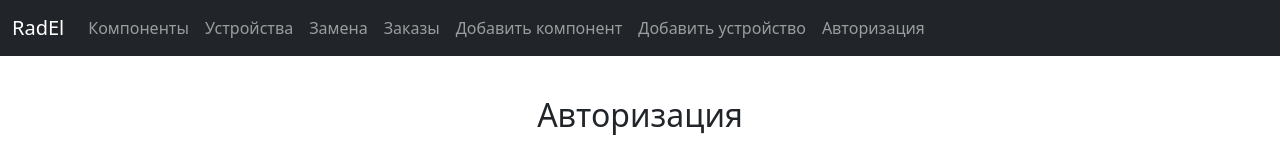
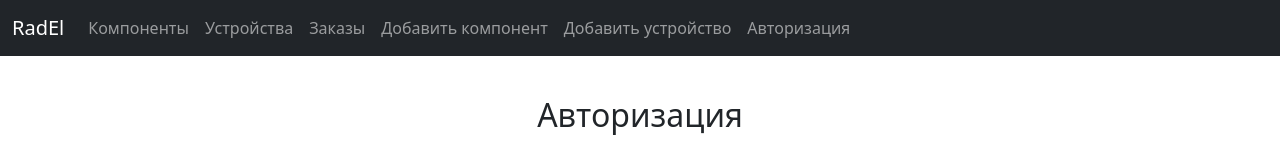
Before and after one commit to SamDemon2/radelements, a React (Create React App) app: page / in a window 1280 px wide. Shown: the top 154 px of the page. Built offline with nearby package versions, Linux system fonts and the light colour scheme.

Commit message:
Убрал Replace из навигации в меню

```diff
--- a/src/components/Header.tsx
+++ b/src/components/Header.tsx
@@ -17,9 +17,9 @@ const Header = () => {
                         <li className="nav-item">
                             <a className="nav-link" href="/my-base">Устройства</a>
                         </li>
-                        <li className="nav-item">
-                            <a className="nav-link" href="/my-replace">Замена</a>
-                        </li>
+                        {/*<li className="nav-item">*/}
+                        {/*    <a className="nav-link" href="/my-replace">Замена</a>*/}
+                        {/*</li>*/}
                         <li className="nav-item">
                             <a className="nav-link" href="/my-orders">Заказы</a>
                         </li>
```
